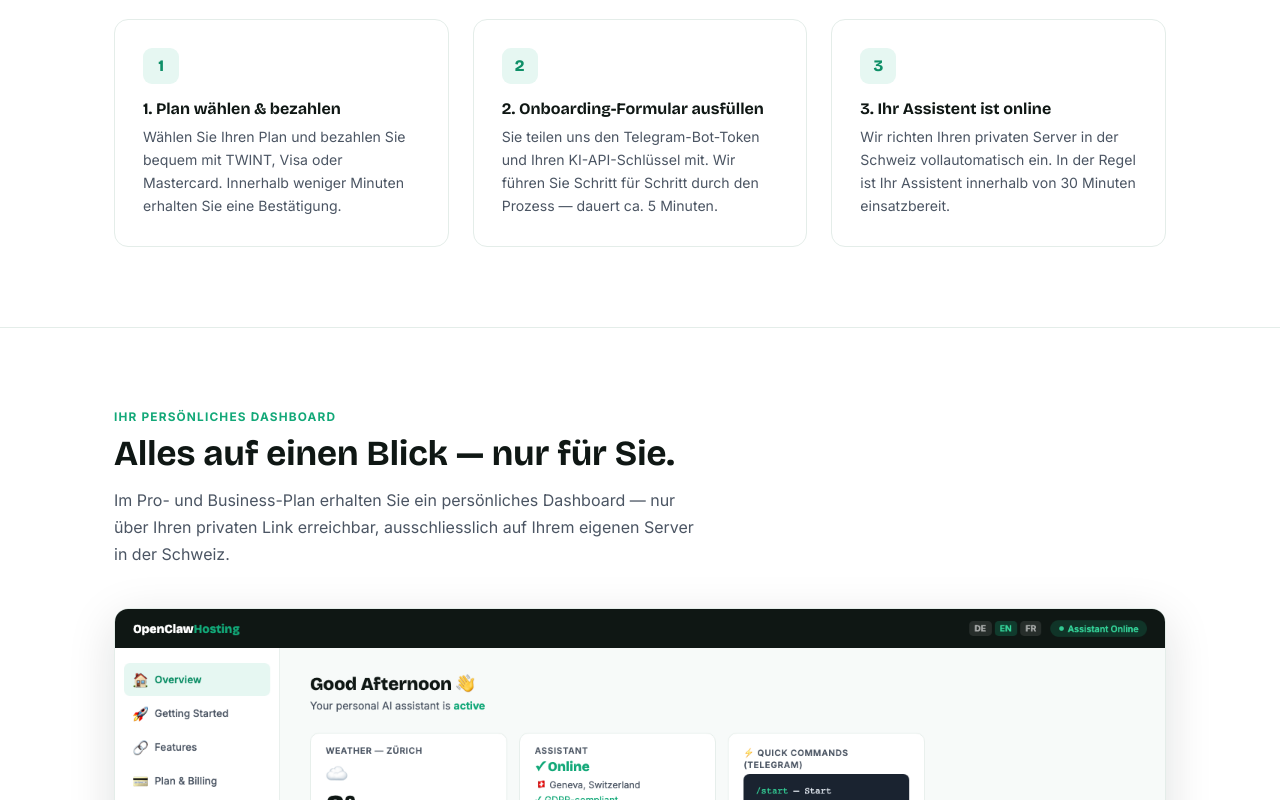
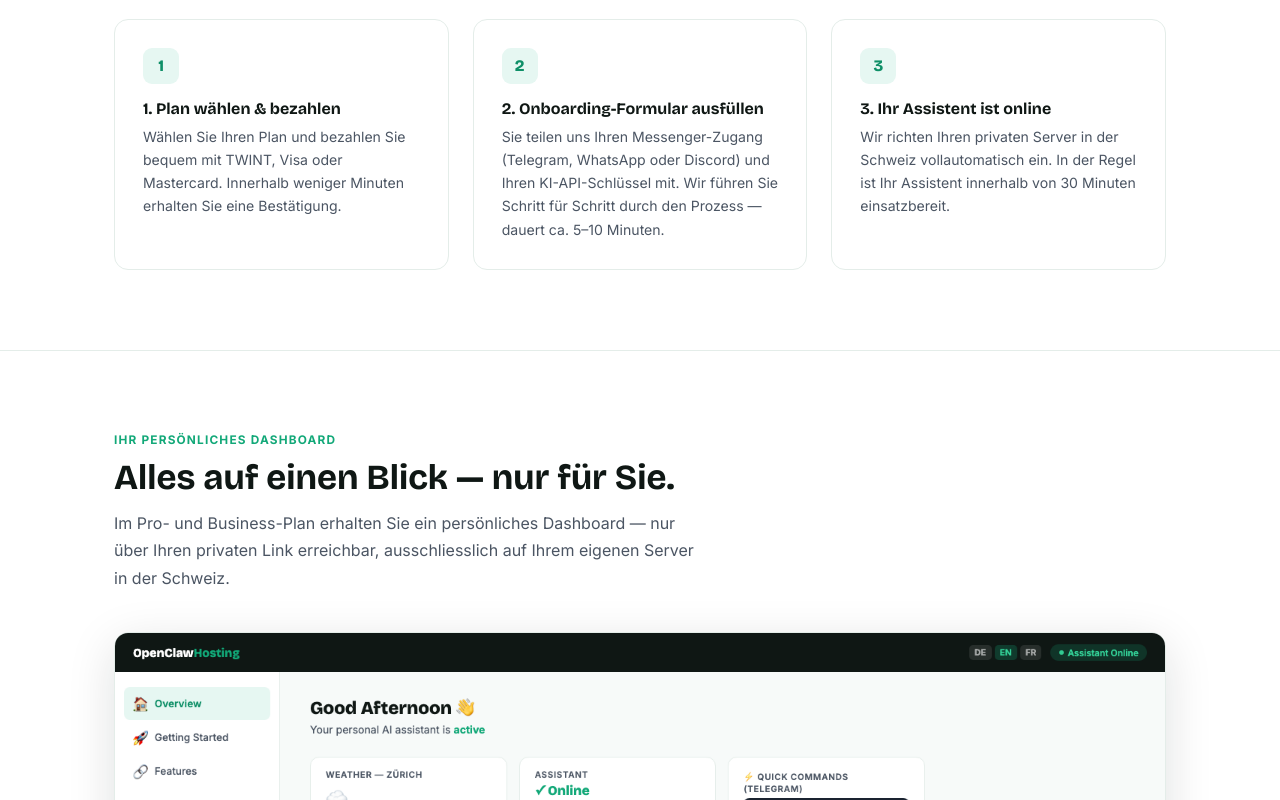
Before and after one commit to riccardogosteli-wq/openclaw-hosting, a Next.js app: page / in a window 1280 px wide. Shown: the part 1340-2140 px from the top of the page. Built offline with nearby package versions, Linux system fonts and the light colour scheme.

Commit message:
Update step 2: mention Telegram/WhatsApp/Discord, 5-10 min

```diff
--- a/app/page.tsx
+++ b/app/page.tsx
@@ -41,7 +41,7 @@ const de = {
   s1t: '1. Plan wählen & bezahlen',
   s1d: 'Wählen Sie Ihren Plan und bezahlen Sie bequem mit TWINT, Visa oder Mastercard. Innerhalb weniger Minuten erhalten Sie eine Bestätigung.',
   s2t: '2. Onboarding-Formular ausfüllen',
-  s2d: 'Sie teilen uns den Telegram-Bot-Token und Ihren KI-API-Schlüssel mit. Wir führen Sie Schritt für Schritt durch den Prozess — dauert ca. 5 Minuten.',
+  s2d: 'Sie teilen uns Ihren Messenger-Zugang (Telegram, WhatsApp oder Discord) und Ihren KI-API-Schlüssel mit. Wir führen Sie Schritt für Schritt durch den Prozess — dauert ca. 5–10 Minuten.',
   s3t: '3. Ihr Assistent ist online',
   s3d: 'Wir richten Ihren privaten Server in der Schweiz vollautomatisch ein. In der Regel ist Ihr Assistent innerhalb von 30 Minuten einsatzbereit.',
 
@@ -149,7 +149,7 @@ const de = {
 
   fLabel: 'FAQ', fH2: 'Häufige Fragen',
   faqs: [
-    ['Brauche ich technisches Wissen?', 'Kein bisschen. Sie füllen ein Formular aus — wir erledigen den Rest. Kein Terminal, kein SSH, keine Konfigurationsdateien. Das Onboarding dauert etwa 5 Minuten, und wir begleiten Sie dabei.'],
+    ['Brauche ich technisches Wissen?', 'Kein bisschen. Sie füllen ein Formular aus — wir erledigen den Rest. Kein Terminal, kein SSH, keine Konfigurationsdateien. Das Onboarding dauert etwa 5–10 Minuten, und wir begleiten Sie dabei.'],
     ['Was ist ein API-Schlüssel?', 'Ihr Assistent braucht ein KI-Modell im Hintergrund — Claude, GPT-4 oder Gemini. Den Schlüssel dafür erstellen Sie gratis direkt beim Anbieter. Die Nutzungskosten (~CHF 5–20/Mt.) werden dort abgerechnet und haben nichts mit unserem Hosting-Preis zu tun.'],
     ['Wo werden meine Daten gespeichert?', 'Ausschliesslich auf Ihrem eigenen, privaten Server in der Schweiz — DSGVO- und nDSG-konform. Ihre Zugangsdaten und Gesprächsdaten verlassen diesen Server nie.'],
     ['Welche KI-Modelle werden unterstützt?', 'Sie können zwischen Claude (Anthropic), GPT-4 (OpenAI) und Gemini (Google) wählen — und jederzeit wechseln. Für den Einstieg empfehlen wir Claude Haiku (~CHF 5/Mt.), für anspruchsvollere Aufgaben Claude Sonnet (~CHF 15–20/Mt.).'],
```
